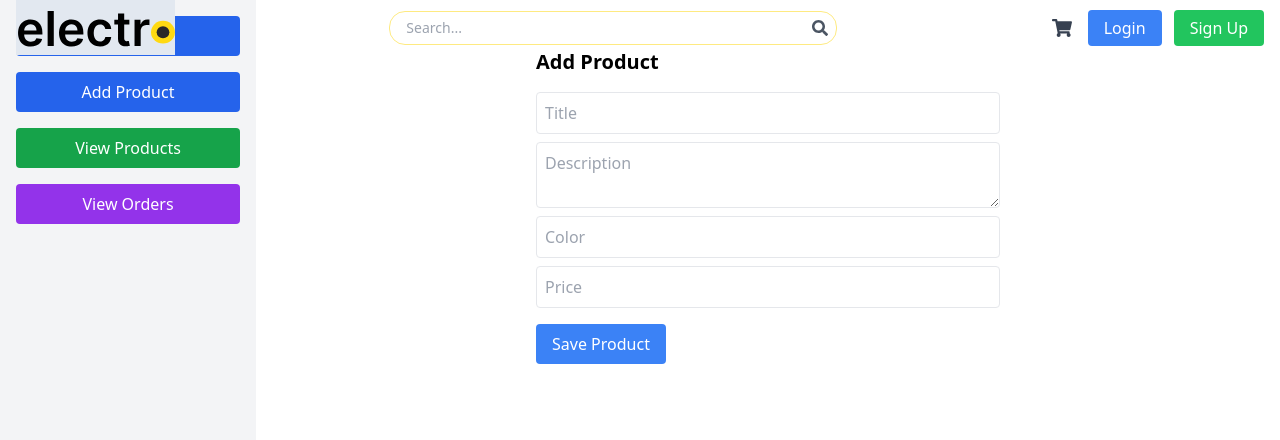
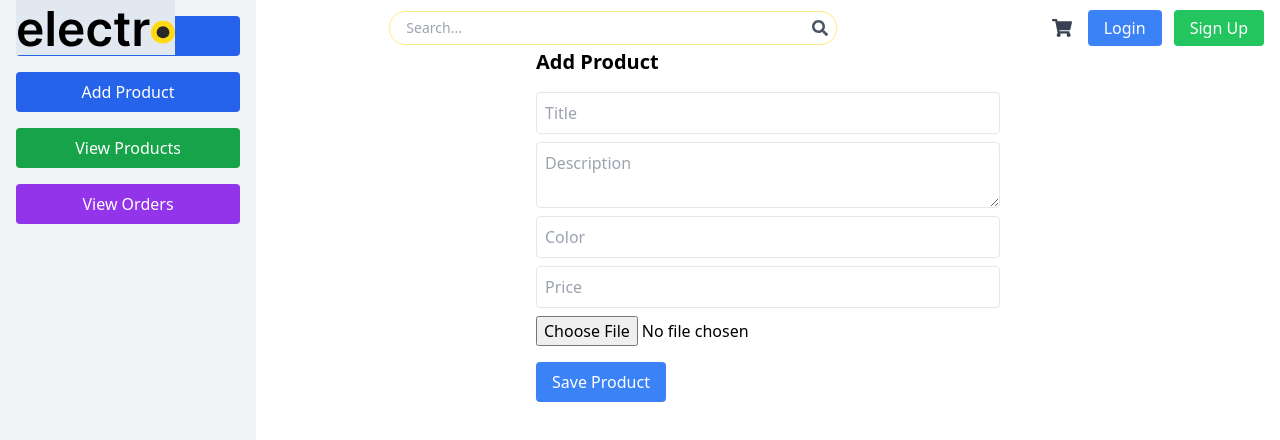
Before and after one commit to hafsarshad/basic-e-coomerce-site, a Next.js app: page /dashbored/add-product in a window 1280 px wide. Shown: the top 440 px of the page. Built offline with nearby package versions, Linux system fonts and the light colour scheme.

Commit message:
updating schema , rooutes and other files, download formadable

```diff
--- a/package.json
+++ b/package.json
@@ -12,6 +12,7 @@
     "@clerk/nextjs": "^6.19.0",
     "bcryptjs": "^3.0.2",
     "cloudinary": "^2.7.0",
+    "formidable": "^3.5.4",
     "gsap": "^3.13.0",
     "jsonwebtoken": "^9.0.2",
     "mongoose": "^8.14.1",
@@ -24,6 +25,7 @@
     "@eslint/eslintrc": "^3",
     "@svgr/webpack": "^8.1.0",
     "@tailwindcss/postcss": "^4.1.10",
+    "@types/formidable": "^3.4.5",
     "@types/jsonwebtoken": "^9.0.9",
     "@types/node": "^20",
     "@types/react": "^19",
--- a/src/app/(with-navbar)/dashbored/add-product/page.tsx
+++ b/src/app/(with-navbar)/dashbored/add-product/page.tsx
@@ -1,6 +1,4 @@
-
 'use client';
-
 import { useState } from 'react';
 
 export default function AddProductPage() {
@@ -8,20 +6,31 @@ export default function AddProductPage() {
   const [description, setDescription] = useState('');
   const [color, setColor] = useState('');
   const [price, setPrice] = useState('');
+  const [image, setImage] = useState<File | null>(null);
 
   const handleSubmit = async (e: React.FormEvent) => {
     e.preventDefault();
+
+    if (!image) return alert('Please upload an image');
+
+    const formData = new FormData();
+    formData.append('title', title);
+    formData.append('description', description);
+    formData.append('color', color);
+    formData.append('price', price);
+    formData.append('image', image);
+
     const res = await fetch('/api/products', {
       method: 'POST',
-      body: JSON.stringify({ title, description, color, price }),
-      headers: { 'Content-Type': 'application/json' },
+      body: formData,
     });
+
     const data = await res.json();
     alert(data.message);
   };
 
   return (
-    <form onSubmit={handleSubmit} className="p-6 max-w-lg mx-auto">
+    <form onSubmit={handleSubmit} className="p-6 max-w-lg mx-auto" encType="multipart/form-data">
       <h2 className="text-xl font-semibold mb-4">Add Product</h2>
 
       <input
@@ -52,8 +61,18 @@ export default function AddProductPage() {
         placeholder="Price"
         value={price}
         onChange={e => setPrice(e.target.value)}
-        className="block mb-4 p-2 border rounded w-full"
+        className="block mb-2 p-2 border rounded w-full"
         min="0"
+      />
+
+      <input
+        type="file"
+        accept="image/*"
+        onChange={e => {
+          const file = e.target.files?.[0];
+          if (file) setImage(file);
+        }}
+        className="block mb-4"
       />
 
       <button
@@ -65,3 +84,72 @@ export default function AddProductPage() {
     </form>
   );
 }
+
+
+
+// 'use client';
+
+// import { useState } from 'react';
+
+// export default function AddProductPage() {
+//   const [title, setTitle] = useState('');
+//   const [description, setDescription] = useState('');
+//   const [color, setColor] = useState('');
+//   const [price, setPrice] = useState('');
+
+//   const handleSubmit = async (e: React.FormEvent) => {
+//     e.preventDefault();
+//     const res = await fetch('/api/products', {
+//       method: 'POST',
+//       body: JSON.stringify({ title, description, color, price }),
+//       headers: { 'Content-Type': 'application/json' },
+//     });
+//     const data = await res.json();
+//     alert(data.message);
+//   };
+
+//   return (
+//     <form onSubmit={handleSubmit} className="p-6 max-w-lg mx-auto">
+//       <h2 className="text-xl font-semibold mb-4">Add Product</h2>
+
+//       <input
+//         type="text"
+//         placeholder="Title"
+//         value={title}
+//         onChange={e => setTitle(e.target.value)}
+//         className="block mb-2 p-2 border rounded w-full"
+//       />
+
+//       <textarea
+//         placeholder="Description"
+//         value={description}
+//         onChange={e => setDescription(e.target.value)}
+//         className="block mb-2 p-2 border rounded w-full"
+//       />
+
+//       <input
+//         type="text"
+//         placeholder="Color"
+//         value={color}
+//         onChange={e => setColor(e.target.value)}
+//         className="block mb-2 p-2 border rounded w-full"
+//       />
+
+//       <input
+//         type="number"
+//         placeholder="Price"
+//         value={price}
+//         onChange={e => setPrice(e.target.value)}
+//         className="block mb-4 p-2 border rounded w-full"
+//         min="0"
+//       />
+
+//       <button
+//         className="bg-blue-500 hover:bg-blue-600 text-white px-4 py-2 rounded"
+//         type="submit"
+//       >
+//         Save Product
+//       </button>
+//     </form>
+//   );
+// }
--- a/src/app/api/products/route.ts
+++ b/src/app/api/products/route.ts
@@ -3,12 +3,54 @@
 import { NextResponse } from 'next/server';
 import connectDB from '@/lib/db';
 import Product from '@/models/Product';
+import cloudinary from '@/lib/cloudinary';
+import { IncomingForm } from 'formidable';
+import fs from 'fs';
+import { promisify } from 'util';
+
+// Enable parsing of form-data with files
+export const config = {
+  api: {
+    bodyParser: false,
+  },
+};
+
+const readFile = promisify(fs.readFile);
 
 export async function POST(req: Request) {
   try {
+    // Parse form data
+    const form = new IncomingForm({ keepExtensions: true });
+
+    const data = await new Promise((resolve, reject) => {
+      form.parse(req as any, (err, fields, files) => {
+        if (err) return reject(err);
+        resolve({ fields, files });
+      });
+    });
+
+    const { fields, files } = data as any;
+
+    // Connect to DB
     await connectDB();
-    const { title, description,color,price } = await req.json();
-    await Product.create({ title, description,color,price });
+
+    // Read and upload image to Cloudinary
+    const file = files.image[0];
+    const imageData = await readFile(file.filepath);
+    const base64Image = Buffer.from(imageData).toString('base64');
+    const uploadRes = await cloudinary.uploader.upload(
+      `data:${file.mimetype};base64,${base64Image}`
+    );
+
+    // Save product with image URL
+    await Product.create({
+      title: fields.title[0],
+      description: fields.description[0],
+      color: fields.color[0],
+      price: fields.price[0],
+      image: uploadRes.secure_url, // store image URL
+    });
+
     return NextResponse.json({ message: 'Product saved' });
   } catch (error) {
     console.error('Product creation error:', error);
@@ -16,19 +58,46 @@ export async function POST(req: Request) {
   }
 }
 
-// API route to get all products
 export async function GET() {
   try {
-    // Connect to the database
     await connectDB();
-
-    // Fetch all products from the database
     const products = await Product.find();
-
-    // Return the products as a JSON response
     return NextResponse.json(products);
   } catch (error) {
-    // If there's an error, return a 500 status with the error message
     return NextResponse.json({ error: 'Failed to fetch products' }, { status: 500 });
   }
 }
+
+//before file image upload code
+// import { NextResponse } from 'next/server';
+// import connectDB from '@/lib/db';
+// import Product from '@/models/Product';
+
+// export async function POST(req: Request) {
+//   try {
+//     await connectDB();
+//     const { title, description,color,price } = await req.json();
+//     await Product.create({ title, description,color,price });
+//     return NextResponse.json({ message: 'Product saved' });
+//   } catch (error) {
+//     console.error('Product creation error:', error);
+//     return NextResponse.json({ error: 'Failed to save product' }, { status: 500 });
+//   }
+// }
+
+// // API route to get all products
+// export async function GET() {
+//   try {
+//     // Connect to the database
+//     await connectDB();
+
+//     // Fetch all products from the database
+//     const products = await Product.find();
+
+//     // Return the products as a JSON response
+//     return NextResponse.json(products);
+//   } catch (error) {
+//     // If there's an error, return a 500 status with the error message
+//     return NextResponse.json({ error: 'Failed to fetch products' }, { status: 500 });
+//   }
+// }
--- a/src/models/Product.ts
+++ b/src/models/Product.ts
@@ -26,6 +26,7 @@ interface Product extends Document {
   description: string;
   price: number;
   color: string;
+  image: string;
 }
 
 const ProductSchema: Schema<Product> = new Schema({
@@ -33,6 +34,7 @@ const ProductSchema: Schema<Product> = new Schema({
   description: { type: String, required: true },
   price: { type: Number, required: true },
   color: { type: String, required: true },
+  image: { type: String, required: true },
 });
 
 const Product = mongoose.models.Product || mongoose.model<Product>('Product', ProductSchema);
```
Also changed, not shown: 1 other file (tests, documents, lock files or other folders).
